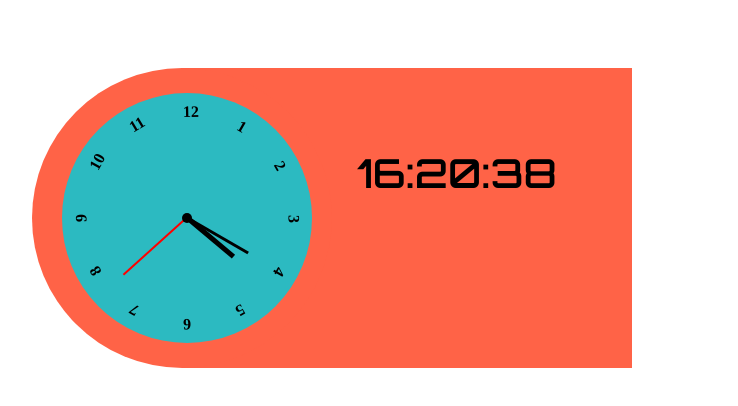
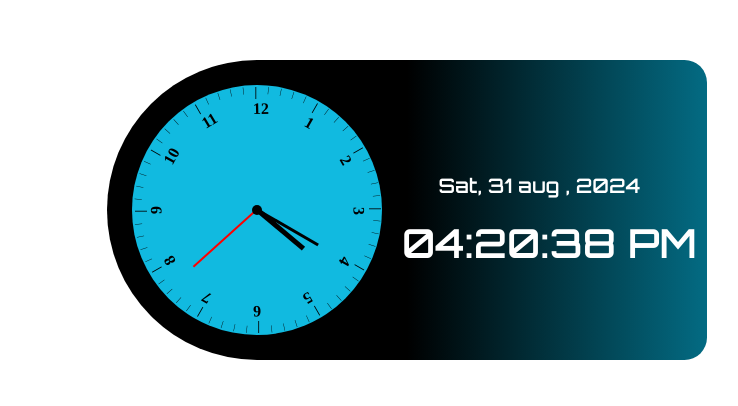
Before and after one commit to MuhamadJunaidHunani/clockify, a plain HTML site: page index.html in a window 1280 px wide. Shown: the part 190-596 px from the top of the page, without its empty margins (233-971 px from the left). Drawn offline with Linux system fonts and the light colour scheme.

Commit message:
change color theme

```diff
--- a/index.html
+++ b/index.html
@@ -14,7 +14,6 @@
 <body>
   <div class="mainCont">
     <div class="analgDigiCont">
-      <div class="onlyForStyle"></div>
       <div class="clockCont">
         <p class="_1">1</p>
         <p class="_2">2</p>
@@ -34,7 +33,8 @@
         <div class="hourHand"></div>
       </div>
       <div class="DigiCont">
-        <p class="time">12:13:04</p>
+        <p class="date"></p>
+        <p class="time"></p>
 
       </div>
     </div>
--- a/script.js
+++ b/script.js
@@ -1,29 +1,68 @@
-const clockCont = document.querySelectorAll(".clockCont");
+const clockCont = document.querySelector(".clockCont");
 const secdHand = document.querySelector(".secdHand");
 const mintHand = document.querySelector(".mintHand");
 const hourHand = document.querySelector(".hourHand");
 const time = document.querySelector(".time");
-
-
+const dateCont = document.querySelector(".date");
 
 let numberPosition = 29.9;
 document.querySelectorAll(".clockCont p").forEach((item) => {
-    item.style.rotate = `${numberPosition}deg`
-    numberPosition += 29.9;
-})
+  item.style.rotate = `${numberPosition}deg`;
+  numberPosition += 29.9;
+});
+
+for (let i = 0; i < 60; i++) {
+  const stick = document.createElement("div");
+  stick.innerHTML = "|";
+  if (i % 5 === 0) {
+    stick.classList.add("fifth-stick");
+  }
+  stick.style.rotate = `${i * 6}deg`;
+  stick.classList.add("stick");
+  clockCont.appendChild(stick);
+}
 
 const updateTime = () => {
-    const date = new Date();
-    const seconds = date.getSeconds()
-    const minutes = date.getMinutes()
-    const hours = date.getHours()
+  const monthsName = [
+    "jan",
+    "feb",
+    "mar",
+    "apr",
+    "may",
+    "jun",
+    "jul",
+    "aug",
+    "sep",
+    "oct",
+    "nov",
+    "dec",
+  ];
+  const daysName = ["Sun", "Mon", "Tue", "Wed", "Thu", "Fri", "Sat"];
+  const fullDate = new Date();
+  const seconds = fullDate.getSeconds();
+  const minutes = fullDate.getMinutes();
+  let hours = fullDate.getHours();
+  let format = null;
+  const year = fullDate.getFullYear();
+  const month = monthsName[fullDate.getMonth()];
+  const day = daysName[fullDate.getDay()];
+  const date = fullDate.getDate();
+  if (hours > 12) {
+    hours = hours - 12;
+    format = "PM";
+  }
+  else {
+    format = "AM";
+  }
+  secdHand.style.rotate = `${seconds * 6}deg`;
+  mintHand.style.rotate = `${minutes * 6}deg`;
+  hourHand.style.rotate = `${hours * 30 + minutes * 0.5}deg`;
 
+  dateCont.textContent =`${day}, ${date} ${month} , ${year}`;
+  time.textContent = `${hours.toString().length === 1 ? "0" + hours : hours}:${
+    minutes.toString().length === 1 ? "0" + minutes : minutes
+  }:${seconds.toString().length === 1 ? "0" + seconds : seconds} ${format}`;
+};
 
-    secdHand.style.rotate = `${seconds * 6}deg`
-    mintHand.style.rotate = `${minutes * 6}deg`;
-    hourHand.style.rotate = `${hours * 30 + minutes * 0.5}deg`;
-    time.textContent = `${hours}:${minutes}:${seconds}`
-}
-
-updateTime()
-setInterval(updateTime, 1000)
+updateTime();
+setInterval(updateTime, 1000);
--- a/style.css
+++ b/style.css
@@ -1,3 +1,6 @@
+body{
+    margin: 0;
+}
 .mainCont {
     display: flex;
     justify-content: center;
@@ -6,28 +9,23 @@
 }
 
 .analgDigiCont{
-    width: 450px;
+    width: 600px;
     height: 300px;
-    background-color: tomato;
+    background-color: black;
+    background: linear-gradient(90deg,black ,#036b83)  right,black;
+    background-size:50% 100% ;
+    background-repeat: no-repeat;
     display: flex;
     align-items: center;
     position: relative;
-}
-.onlyForStyle{
-    height: 300px;
-    width: 300px;
-    background-color: tomato;
-    border-radius: 50%;
-    position: absolute;
-    left: -150px;
+    border-radius:200px 30px 30px 200px ;
 }
 .clockCont {
-    position: absolute;
-    left: -120px;
     width: 250px;
     height: 250px;
+    margin-left: 25px;
     border-radius: 50%;
-    background-color: rgb(44, 186, 193);
+    background-color: #11bae0;
     position: relative;
     display: flex;
     justify-content: center;
@@ -39,9 +37,24 @@
     margin: 0%;
     padding: 0%;
     width: 5px;
-    height: 92%;
+    height: 88%;
     font-weight: 600;
     background-color: transparent;
+}
+.clockCont .stick{
+    position: absolute;
+    margin: 0%;
+    padding: 0%;
+    width: 5px;
+    height: 100%;
+    font-weight: 400;
+    font-size: 8px;
+    background-color: transparent;
+}
+.clockCont .fifth-stick {
+    /* Your styles here */
+   font-weight: 900;
+   font-size: 12px; /* Example style */
 }
 .cntrClock{
     width: 10px;
@@ -77,18 +90,45 @@
     transform-origin: bottom;
 }
 
-.DigiCont{
-    width: 250px;
-    height: 220px;
-    /* background-color: turquoise;  */
-    position: absolute;
-    left: 150px;
-}
-
+    /* .DigiCont{
+        width: 250px;
+        height: 220px;
+    } */
 
 .time{
     font-size: 40px;
     font-weight: 600;
     font-family: 'Orbitron', sans-serif;
+    text-align: start;
+    margin: 0;
+    margin-left: 20px;
+    color: white;
+}
+
+.date{
+    font-size: 20px;
+    font-weight: 600;
+    font-family: 'Orbitron', sans-serif;
     text-align: center;
+    /* margin-left: 20px; */
+    color: white;
 }
+@media (max-width:600px) {
+    .analgDigiCont{
+    background: linear-gradient(180deg,black ,#036b83) bottom,black;
+    background-size: 100% 30% ;
+    background-repeat: no-repeat;
+        flex-direction: column;
+        width: 300px;
+        height: 540px;
+        border-radius: 200px 200px 20px 20px;
+    }
+    .clockCont{
+        margin-left: 0;
+        margin-top: 25px;
+    }
+    .time{
+        margin-left: 0;
+        font-size: 38px;
+    }
+}
```
